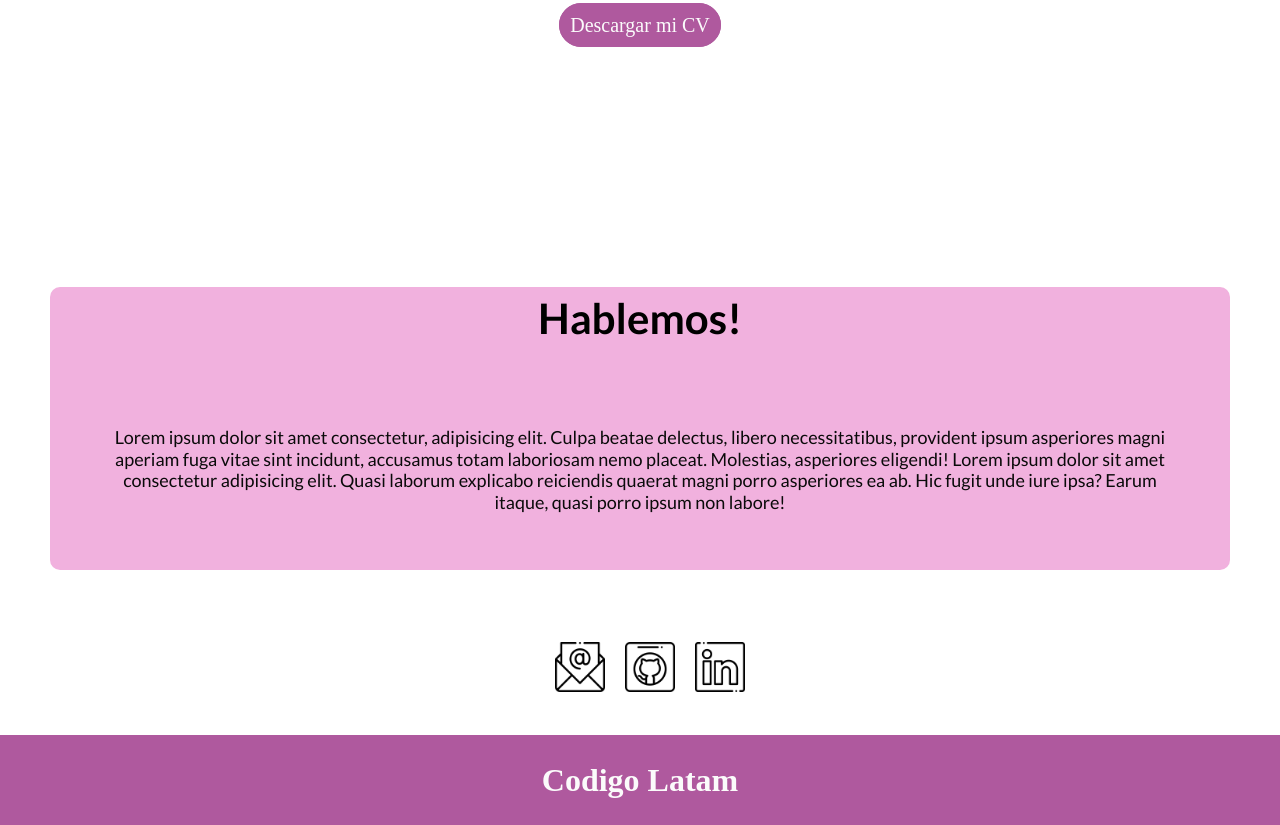
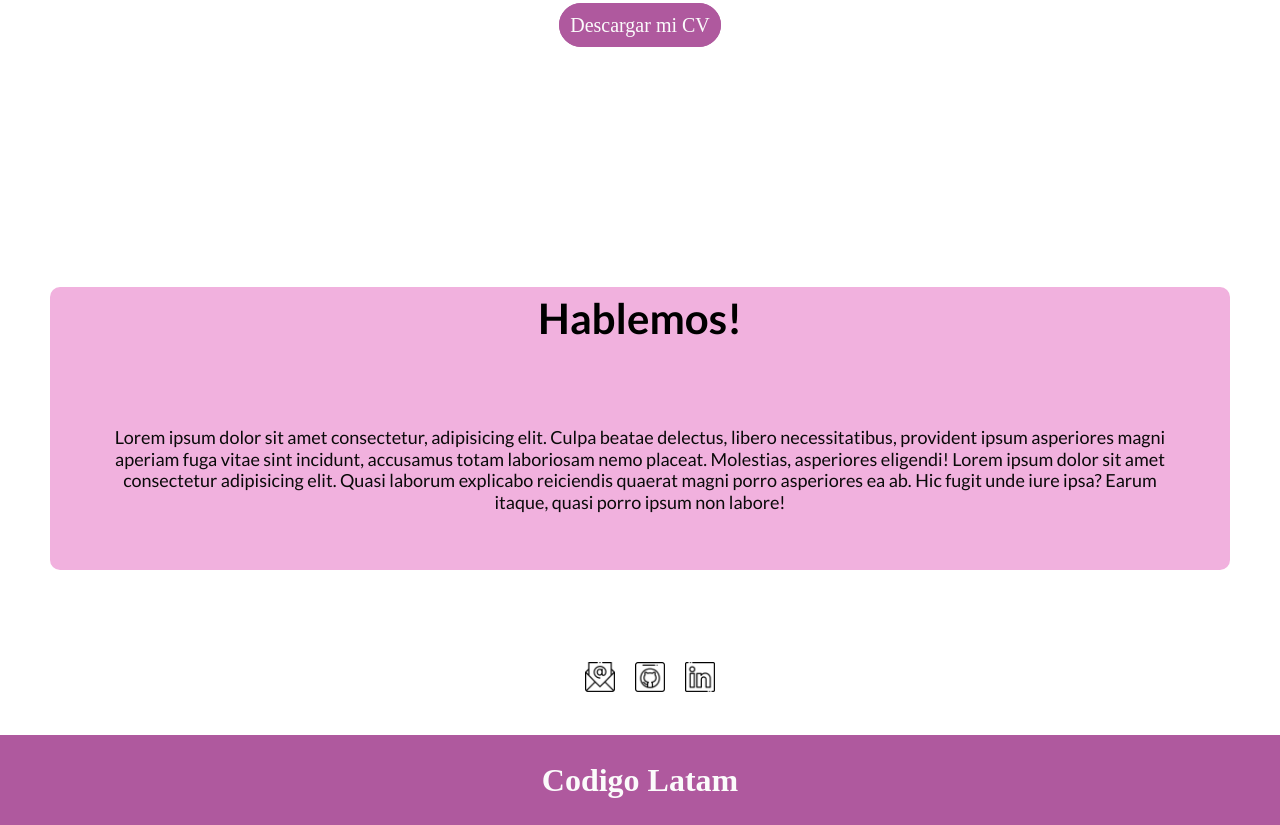
Before and after one commit to Echuxx/proyecto, a plain HTML site: page index.html in a window 1280 px wide. Shown: the part 787-1612 px from the top of the page. Drawn offline with Linux system fonts and the light colour scheme.

Commit message:
First commit

```diff
--- a/index.html
+++ b/index.html
@@ -64,9 +64,9 @@
         <div class="iconos-flex">
             <div class="menu2">
                 <nav><ul>
-                    <li><a href="mailto:jesusaah87@gmail.com"><img src="./img/mail.png" height="50px" /></a></li>
-                    <li><a href="https://github.com/Echuxx"><img src="./img/github.png" height="50px" /></a></li>
-                    <li><a href="https://www.linkedin.com/in/jesus-alberto-acosta-hern%C3%A1ndez-56402386/"><img src="./img/linkedin.png" height="50px" /></a></li>
+                    <li><a href="mailto:jesusaah87@gmail.com"><img src="./img/mail.png" height="30px" /></a></li>
+                    <li><a href="https://github.com/Echuxx"><img src="./img/github.png" height="30px" /></a></li>
+                    <li><a href="https://www.linkedin.com/in/jesus-alberto-acosta-hern%C3%A1ndez-56402386/"><img src="./img/linkedin.png" height="30px" /></a></li>
                 </ul></nav>
 
             </div>
```
